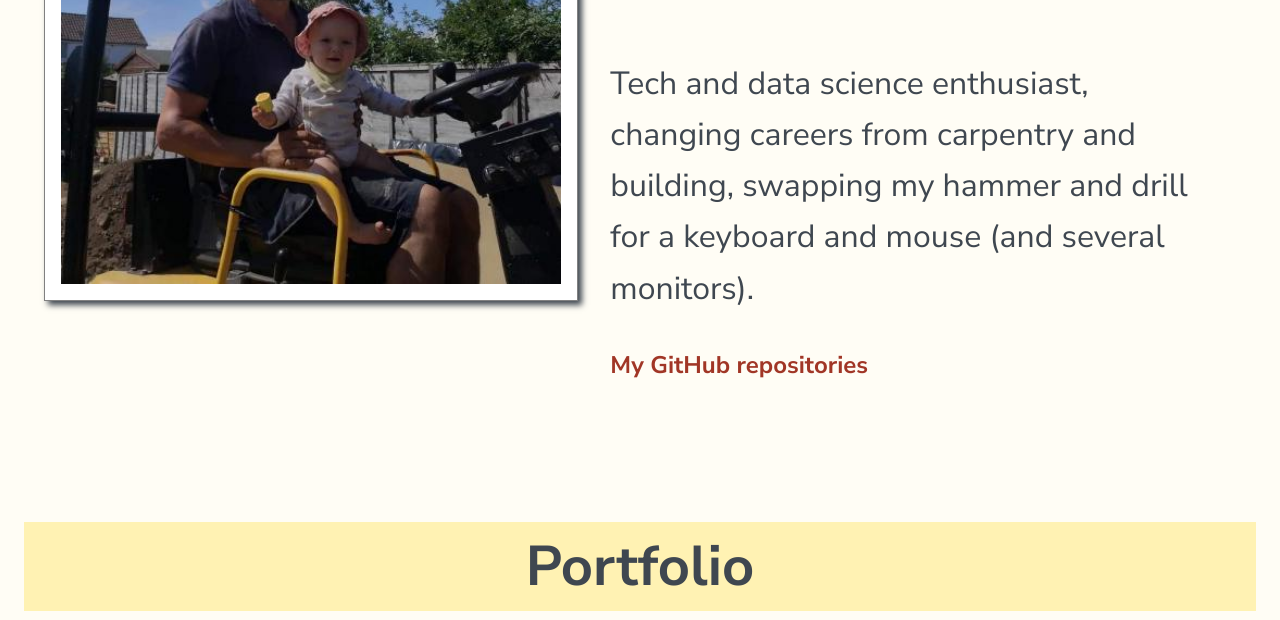
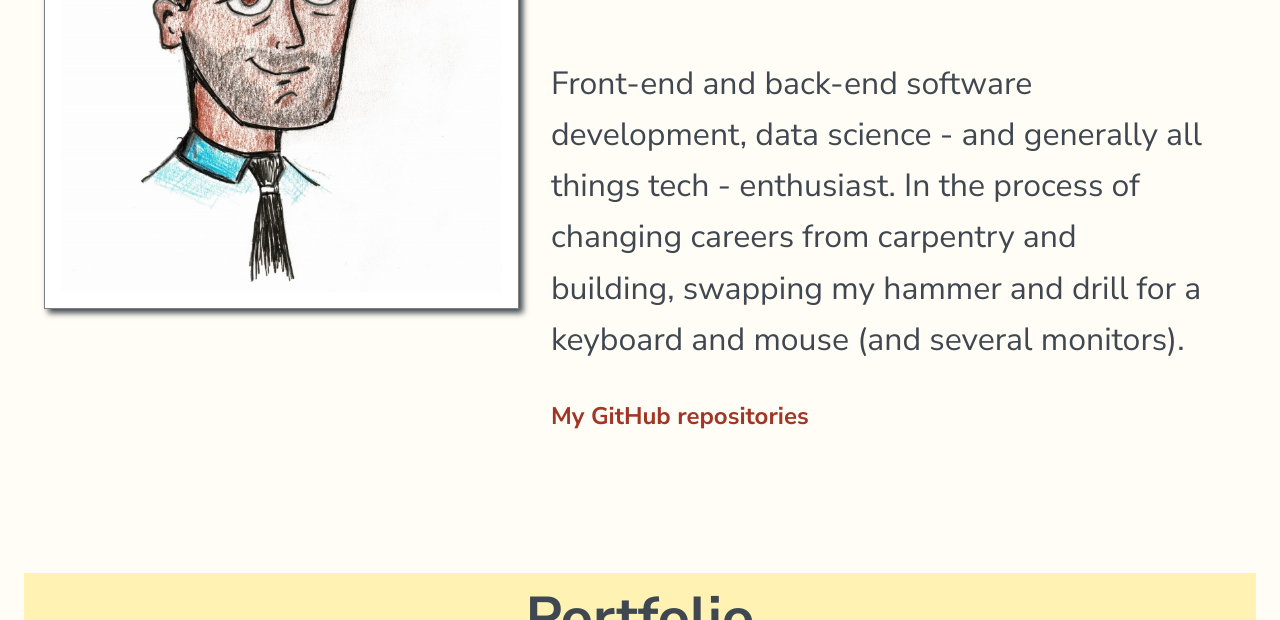
Before and after one commit to cheeseStack/portfolio-flexbox-grid, a plain HTML site: page index.html in a window 1280 px wide. Shown: the part 480-1100 px from the top of the page. Drawn offline with Linux system fonts and the light colour scheme.

Commit message:
minot html adjustments, including my #about image and sizing

```diff
--- a/index.html
+++ b/index.html
@@ -36,7 +36,8 @@
                 <div class="sketch-and-name">
                         <!-- left part: sketch image -->
                     <div class="keith-container">
-                        <img src="./resources/img/misc/me_and_d.jpg" alt="me and darcie">
+                        <!-- <img src="./resources/img/misc/me_and_d.jpg" alt="me and darcie"> -->
+                        <img src="./resources/img/misc/me_drawing.jpg" alt="me and darcie">
                     </div>
                 </div>
                 <!-- right part: info and about -->
@@ -46,7 +47,7 @@
                         <h2>Junior Full Stack<br>Software & Web Developer</h2>
                     </div>
                     <div class="bio-and-github">
-                        <h3 class="bio">Tech and data science enthusiast, changing careers from carpentry and building, swapping my hammer and drill for a keyboard and mouse (and several monitors).</h3>
+                        <h3 class="bio">Front-end and back-end software development, data science - and generally all things tech - enthusiast. In the process of changing careers from carpentry and building, swapping my hammer and drill for a keyboard and mouse (and several monitors).</h3>
                         <a href="https://github.com/cheeseStack?tab=repositories" target="_blank">My GitHub repositories</a>
                     </div>
                 </div>
--- a/resources/css/style.css
+++ b/resources/css/style.css
@@ -115,7 +115,7 @@ main {
 }
 
 .sketch-and-name {
-    width: 45%
+    width: 40%
 }
 .sketch-and-name img {
     width: 100%;
@@ -125,7 +125,7 @@ main {
 
 
 .about-right {
-    width: 50%;
+    width: 55%;
     padding: 2rem;
     display: flex;
     flex-flow: column;
@@ -150,7 +150,7 @@ main {
         justify-content: flex-start;
     }
     .sketch-and-name {
-        width: 95%;
+        width: 85%;
     }
     .about-right {
         display: flex;
```
